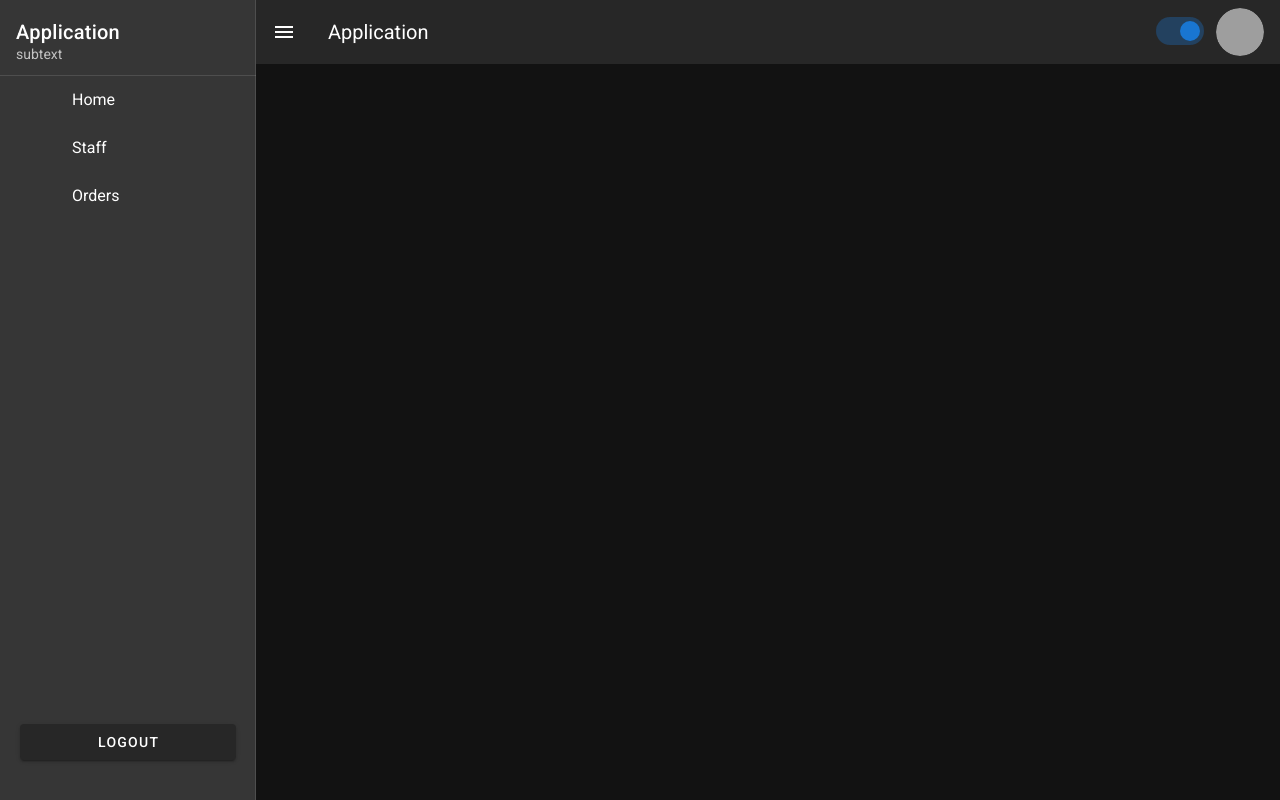
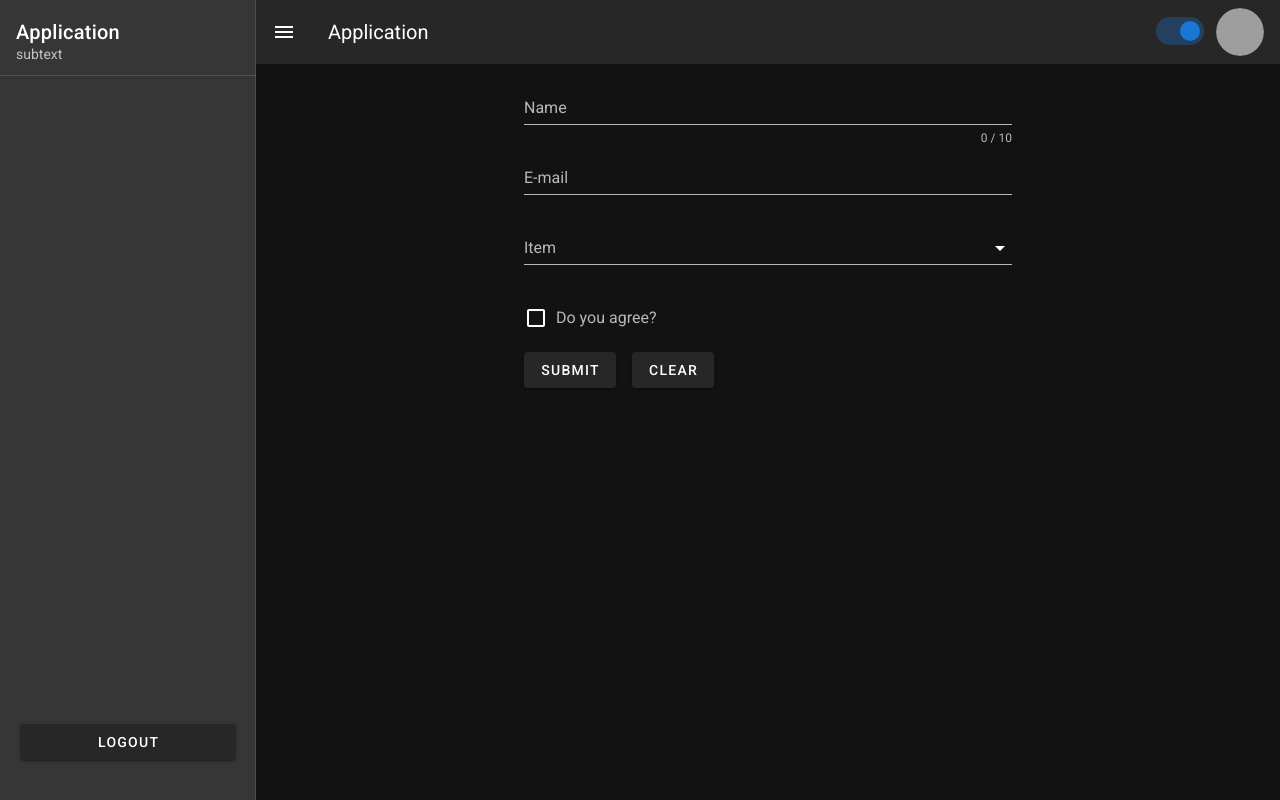
Before and after one commit to PraveenMalethia/vuedash, a Nuxt app: page /login in a window 1280 px wide. Built offline with nearby package versions, Linux system fonts and the light colour scheme; grey boxes are pictures that could not be loaded.

Commit message:
vuelidate added

```diff
--- /dev/null
+++ b/layouts/auth.vue
@@ -0,0 +1,47 @@
+<template>
+  <v-app dark id="inspire">
+    <v-navigation-drawer v-model="drawer" app>
+      <v-list>
+        <v-list-item>
+          <v-list-item-content>
+            <v-list-item-title class="text-h6"> Application </v-list-item-title>
+            <v-list-item-subtitle> subtext </v-list-item-subtitle>
+          </v-list-item-content>
+        </v-list-item>
+        <v-divider></v-divider>
+      </v-list>
+      <template v-slot:append>
+        <div class="pa-5 mb-5">
+          <v-btn block> Logout </v-btn>
+        </div>
+      </template>
+    </v-navigation-drawer>
+    <v-app-bar app flat>
+      <v-app-bar-nav-icon @click="drawer = !drawer"> </v-app-bar-nav-icon>
+      <v-toolbar-title>Application</v-toolbar-title>
+      <v-avatar v-if="$vuetify.breakpoint.smAndDown"
+        ><img src="https://cdn.vuetifyjs.com/images/john.jpg" alt="John"
+      /></v-avatar>
+      <v-spacer></v-spacer>
+      <v-switch v-model="$vuetify.theme.dark" inset class="mt-5"></v-switch>
+      <v-avatar class="hidden-sm-and-down">
+        <img src="https://cdn.vuetifyjs.com/images/john.jpg" alt="John" />
+      </v-avatar>
+    </v-app-bar>
+    <v-main>
+      <Nuxt />
+    </v-main>
+  </v-app>
+</template>
+
+<script>
+export default {
+  data: () => ({
+    drawer: true
+  }),
+}
+</script>
+
+<style>
+
+</style>
--- a/package.json
+++ b/package.json
@@ -15,6 +15,7 @@
     "@nuxtjs/toast": "^3.3.1",
     "core-js": "^3.15.1",
     "nuxt": "^2.15.7",
+    "vuelidate": "^0.7.6",
     "vuetify": "^2.5.5"
   },
   "devDependencies": {
--- /dev/null
+++ b/pages/login.vue
@@ -0,0 +1,120 @@
+<template>
+  <v-container>
+    <v-row>
+      <v-col cols="12" sm="12" lg="6" offset-lg="3">
+        <form>
+          <v-text-field
+            v-model="name"
+            :error-messages="nameErrors"
+            :counter="10"
+            label="Name"
+            required
+            @input="$v.name.$touch()"
+            @blur="$v.name.$touch()"
+          ></v-text-field>
+          <v-text-field
+            v-model="email"
+            :error-messages="emailErrors"
+            label="E-mail"
+            required
+            @input="$v.email.$touch()"
+            @blur="$v.email.$touch()"
+          ></v-text-field>
+          <v-select
+            v-model="select"
+            :items="items"
+            :error-messages="selectErrors"
+            label="Item"
+            required
+            @change="$v.select.$touch()"
+            @blur="$v.select.$touch()"
+          ></v-select>
+          <v-checkbox
+            v-model="checkbox"
+            :error-messages="checkboxErrors"
+            label="Do you agree?"
+            required
+            @change="$v.checkbox.$touch()"
+            @blur="$v.checkbox.$touch()"
+          ></v-checkbox>
+
+          <v-btn class="mr-4" @click="submit"> submit </v-btn>
+          <v-btn @click="clear"> clear </v-btn>
+        </form>
+      </v-col>
+    </v-row>
+  </v-container>
+</template>
+
+<script>
+import { validationMixin } from "vuelidate";
+import { required, maxLength, email } from "vuelidate/lib/validators";
+export default {
+  mixins: [validationMixin],
+  layout: "auth",
+  validations: {
+    name: { required, maxLength: maxLength(10) },
+    email: { required, email },
+    select: { required },
+    checkbox: {
+      checked(val) {
+        return val;
+      },
+    },
+  },
+
+  data: () => ({
+    name: "",
+    email: "",
+    select: null,
+    items: ["Item 1", "Item 2", "Item 3", "Item 4"],
+    checkbox: false,
+  }),
+
+  computed: {
+    checkboxErrors() {
+      const errors = [];
+      if (!this.$v.checkbox.$dirty) return errors;
+      !this.$v.checkbox.checked && errors.push("You must agree to continue!");
+      return errors;
+    },
+    selectErrors() {
+      const errors = [];
+      if (!this.$v.select.$dirty) return errors;
+      !this.$v.select.required && errors.push("Item is required");
+      return errors;
+    },
+    nameErrors() {
+      const errors = [];
+      if (!this.$v.name.$dirty) return errors;
+      !this.$v.name.maxLength &&
+        errors.push("Name must be at most 10 characters long");
+      !this.$v.name.required && errors.push("Name is required.");
+      return errors;
+    },
+    emailErrors() {
+      const errors = [];
+      if (!this.$v.email.$dirty) return errors;
+      !this.$v.email.email && errors.push("Must be valid e-mail");
+      !this.$v.email.required && errors.push("E-mail is required");
+      return errors;
+    },
+  },
+
+  methods: {
+    submit() {
+      this.$v.$touch();
+    },
+    clear() {
+      this.$v.$reset();
+      this.name = "";
+      this.email = "";
+      this.select = null;
+      this.checkbox = false;
+    },
+  },
+};
+</script>
+
+<style>
+</style>
--- /dev/null
+++ b/pages/sign-up.vue
@@ -0,0 +1,12 @@
+<template>
+  <h2>Sign Up Page</h2>
+</template>
+
+<script>
+export default {
+  layout: "auth",
+};
+</script>
+
+<style>
+</style>
```
Also changed, not shown: 2 other files (tests, documents, lock files or other folders).
